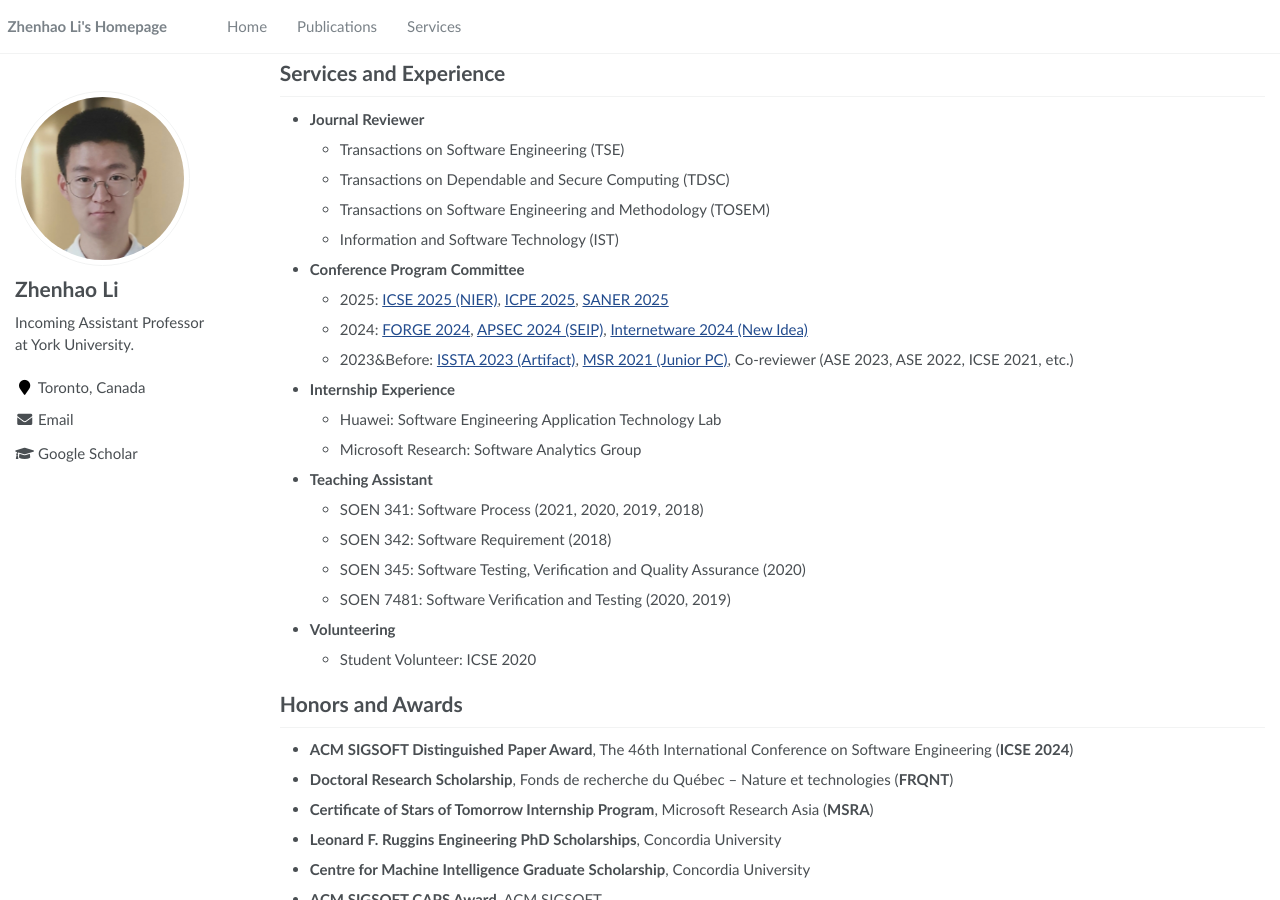
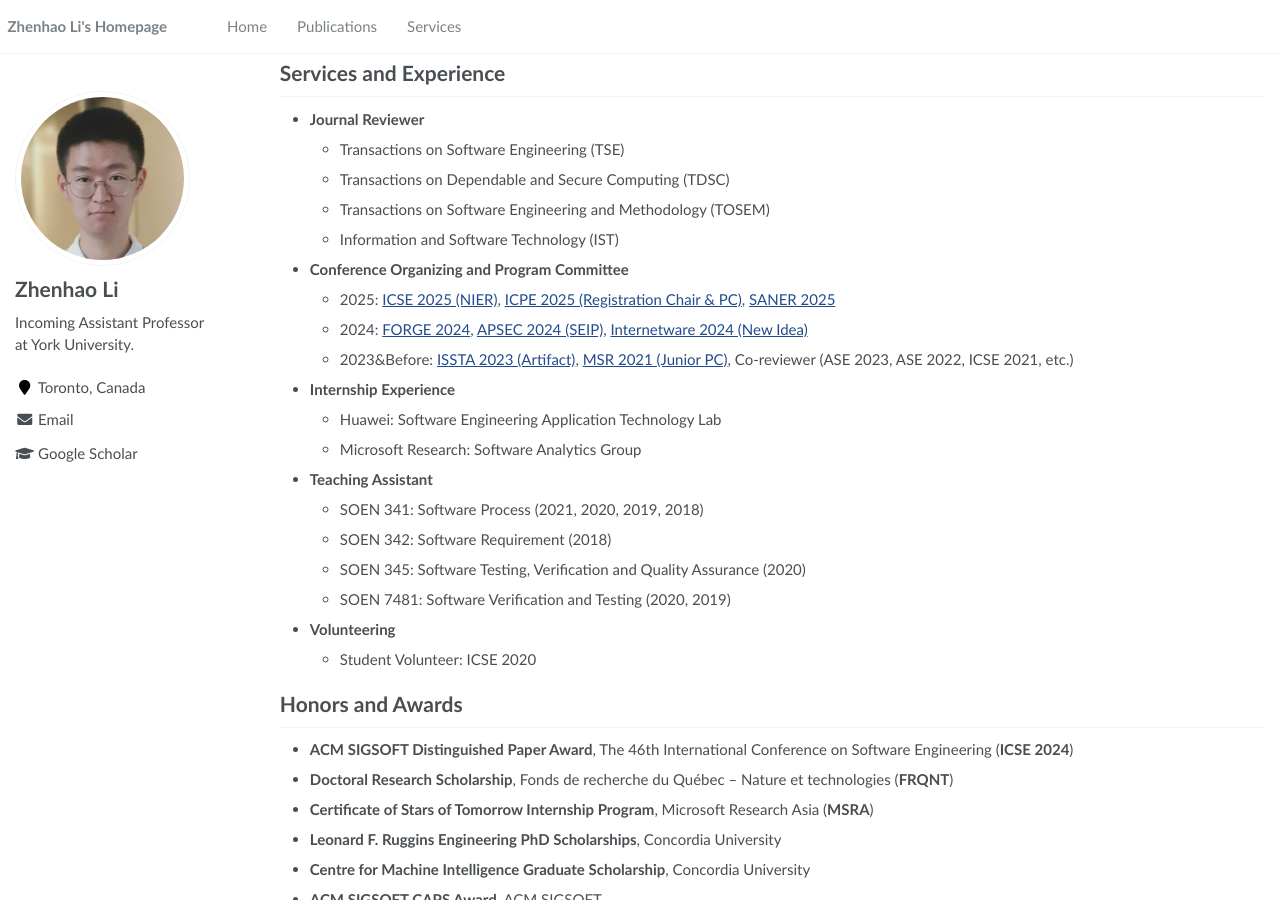
Before and after one commit to ginolzh/ginolzh.github.io, a Jekyll site: the page built from _pages/about.md, in a window 1280 px wide and 900 px high, scrolled down 1607 px. Built offline with Jekyll 4.4.1, drawn with Linux system fonts in a browser that asks for light colours.

Commit message:
Update about.md

```diff
--- a/_pages/about.md
+++ b/_pages/about.md
@@ -90,8 +90,8 @@
   * Transactions on Dependable and Secure Computing (TDSC)
   * Transactions on Software Engineering and Methodology (TOSEM)
   * Information and Software Technology (IST)
-* **Conference Program Committee**
-  * 2025: [ICSE 2025 (NIER)](https://conf.researchr.org/track/icse-2025/icse-2025-nier), [ICPE 2025](https://icpe2025.spec.org/), [SANER 2025](https://conf.researchr.org/track/saner-2025/saner-2025-papers)
+* **Conference Organizing and Program Committee**
+  * 2025: [ICSE 2025 (NIER)](https://conf.researchr.org/track/icse-2025/icse-2025-nier), [ICPE 2025 (Registration Chair & PC)](https://icpe2025.spec.org/), [SANER 2025](https://conf.researchr.org/track/saner-2025/saner-2025-papers)
   * 2024: [FORGE 2024](https://conf.researchr.org/track/forge-2024/forge-2024-papers), [APSEC 2024 (SEIP)](https://conf.researchr.org/track/apsec-2024/apsec-2024-software-engineering-in-practice), [Internetware 2024 (New Idea)](https://conf.researchr.org/track/internetware-2024/internetware-2024-new-idea-track)
   * 2023&Before: [ISSTA 2023 (Artifact)](https://conf.researchr.org/track/issta-2023/issta-2023-artifact-evaluation), [MSR 2021 (Junior PC)](https://2021.msrconf.org/committee/msr-2021-shadow-pc-shadow-pc-committee), Co-reviewer (ASE 2023, ASE 2022, ICSE 2021, etc.)
 * **Internship Experience**
```
